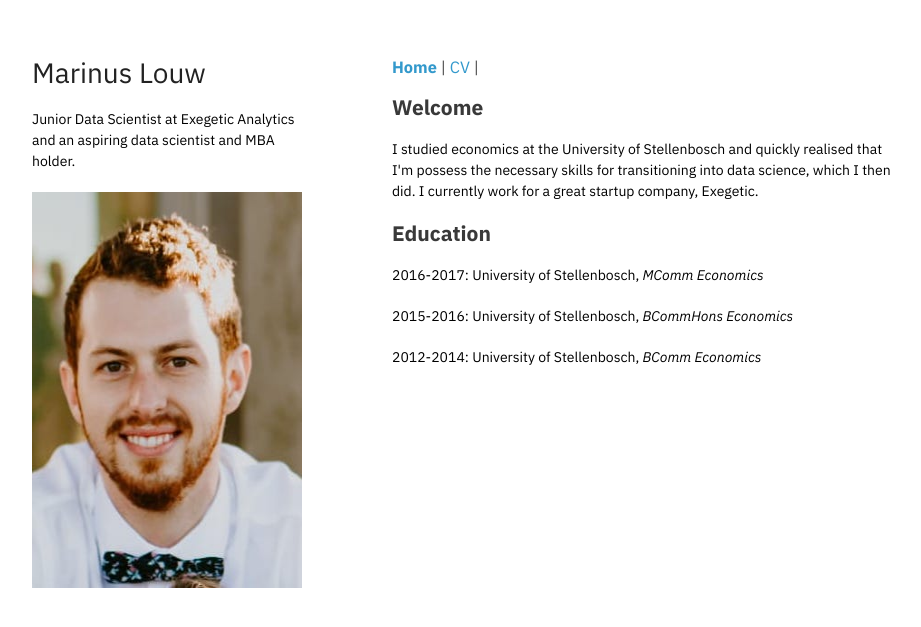
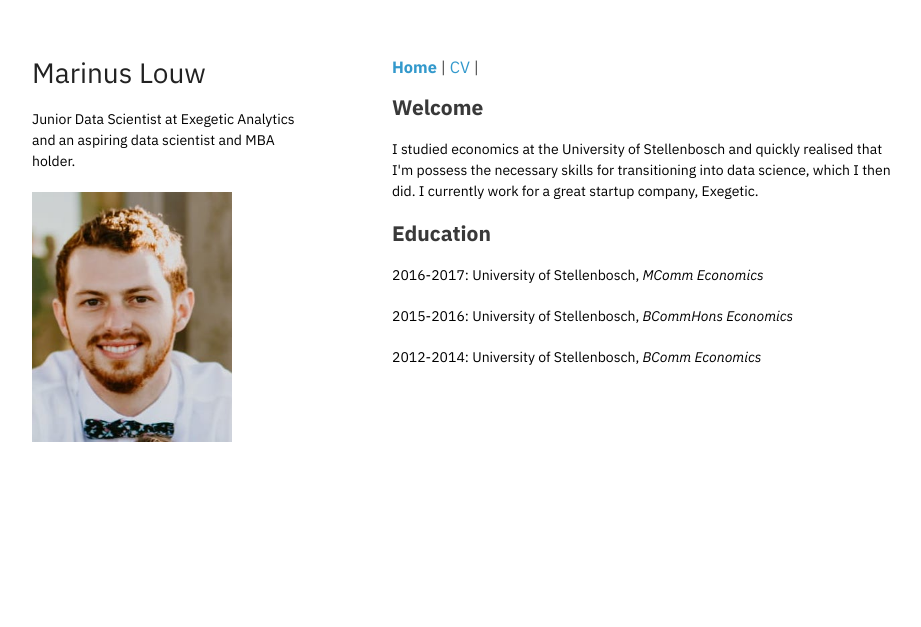
Before and after one commit to marinuslouw/marinuslouw.github.io, a Jekyll site: the page index.html, which Jekyll copies as it is, in a window 1280 px wide. Shown: the top 627 px of the page, without its empty margins (178-1099 px from the left). Built offline with Jekyll 4.4.1, drawn with Linux system fonts in a browser that asks for light colours.

Commit message:
Update photo size.

```diff
--- a/index.html
+++ b/index.html
@@ -26,7 +26,7 @@
       <header>
         <h1>Marinus Louw</h1>
         <p>Junior Data Scientist at Exegetic Analytics and an aspiring data scientist and MBA holder.</p>
-	<p class="view"><img src="Photo of Me.jpg" width=298 height=396></p>
+	<p class="view"><img src="Photo of Me.jpg" width=200 height=250></p>
       </header>
    <section>
       <nav>
```
